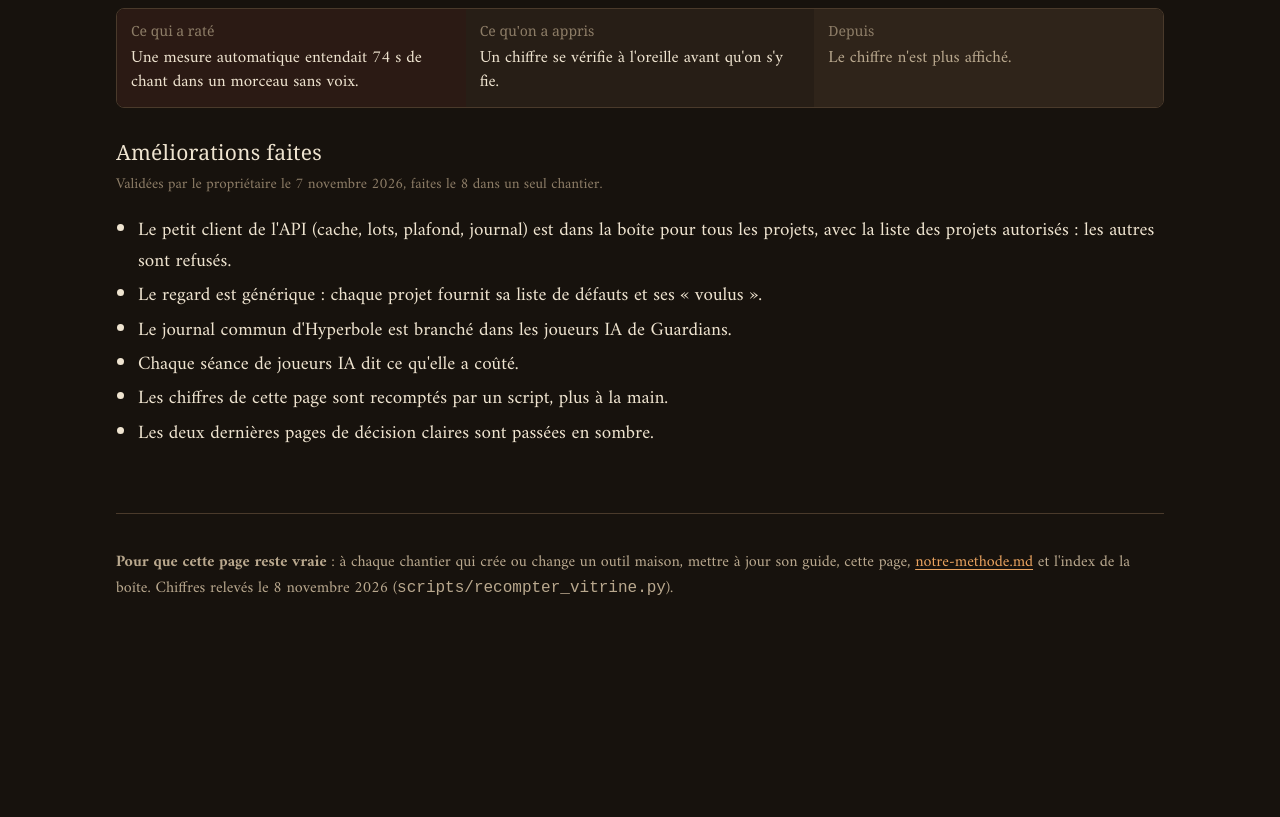
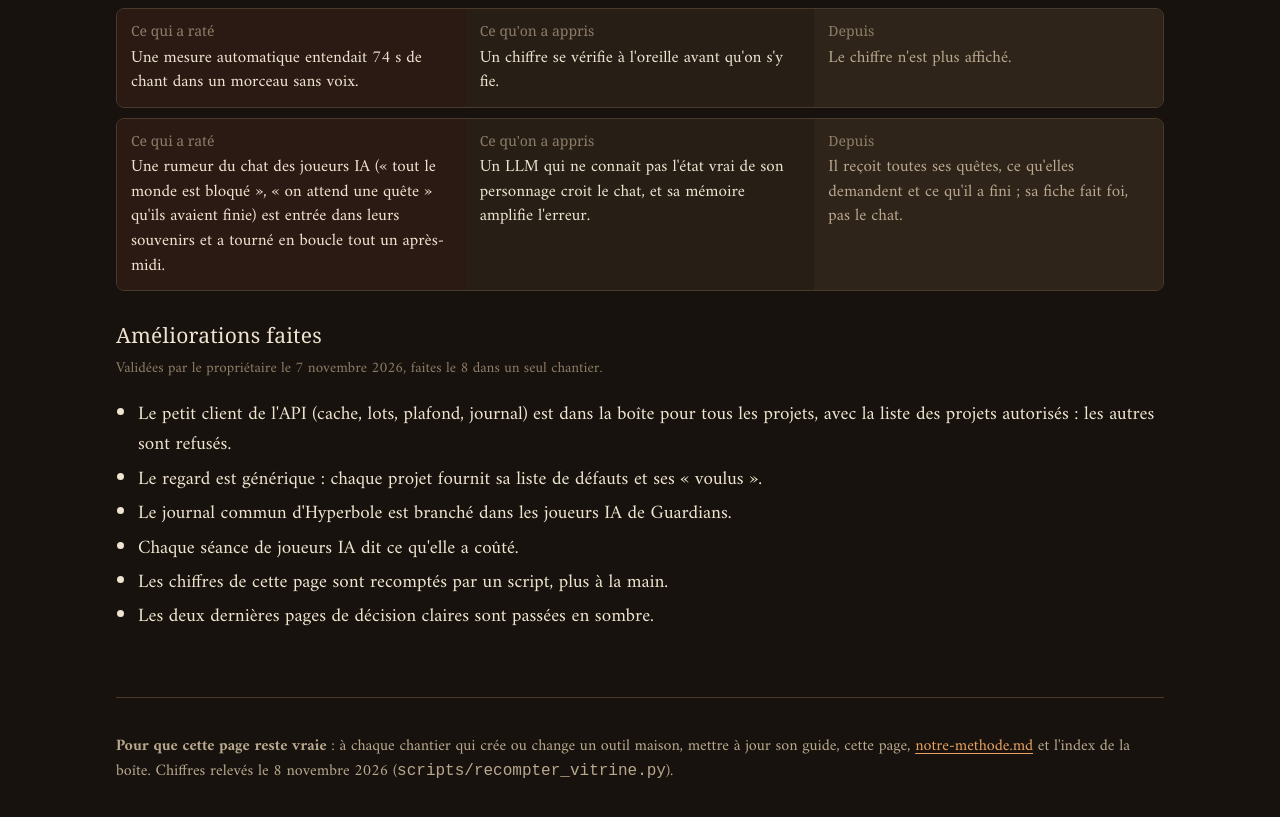
Before and after one commit to Alpharid/ACH, a website: page web/methode/index.html in a window 1280 px wide. Shown: the part 6155-6972 px from the top of the page. Before the commit the page ends 6852 px from the top, so only its background shows below. Drawn offline with Linux system fonts and the light colour scheme; a web font is replaced by a local one.

Commit message:
Vitrine de la méthode : leçon de la rumeur des joueurs IA (Super_Toolbox)
Co-Authored-By: Claude Opus 5.5 <noreply@anthropic.com>

```diff
--- a/web/methode/index.html
+++ b/web/methode/index.html
@@ -344,6 +344,9 @@ footer{margin-top:64px;padding-top:20px;border-top:1px solid var(--trait);color:
   <div class="lecon"><div class="rate"><small>Ce qui a raté</small>Une mesure automatique entendait 74 s de chant dans un morceau sans voix.</div>
     <div class="appris"><small>Ce qu'on a appris</small>Un chiffre se vérifie à l'oreille avant qu'on s'y fie.</div>
     <div class="ou"><small>Depuis</small>Le chiffre n'est plus affiché.</div></div>
+  <div class="lecon"><div class="rate"><small>Ce qui a raté</small>Une rumeur du chat des joueurs IA (« tout le monde est bloqué », « on attend une quête » qu'ils avaient finie) est entrée dans leurs souvenirs et a tourné en boucle tout un après-midi.</div>
+    <div class="appris"><small>Ce qu'on a appris</small>Un LLM qui ne connaît pas l'état vrai de son personnage croit le chat, et sa mémoire amplifie l'erreur.</div>
+    <div class="ou"><small>Depuis</small>Il reçoit toutes ses quêtes, ce qu'elles demandent et ce qu'il a fini ; sa fiche fait foi, pas le chat.</div></div>
 
   <h3 style="margin-top:28px">Améliorations faites</h3>
   <p class="note" style="margin-top:0">Validées par le propriétaire le 7 novembre 2026, faites le 8 dans un seul chantier.</p>
```
